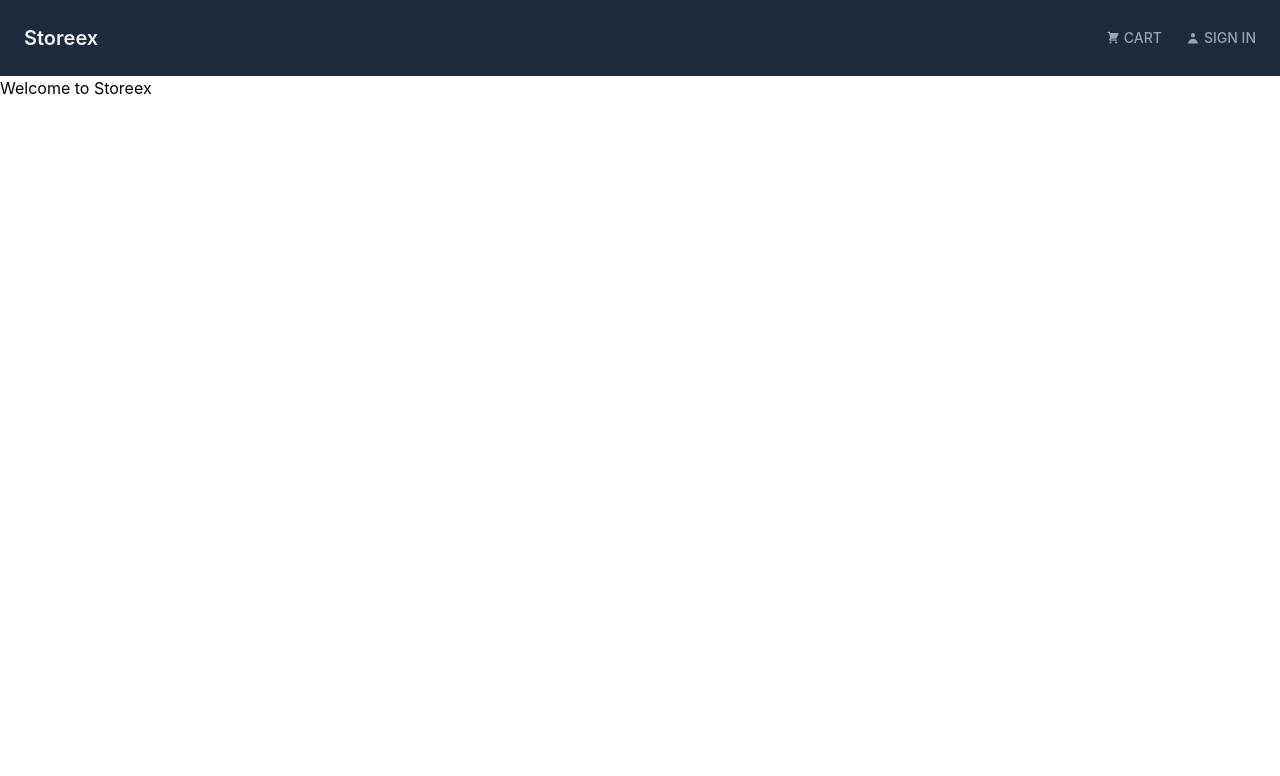
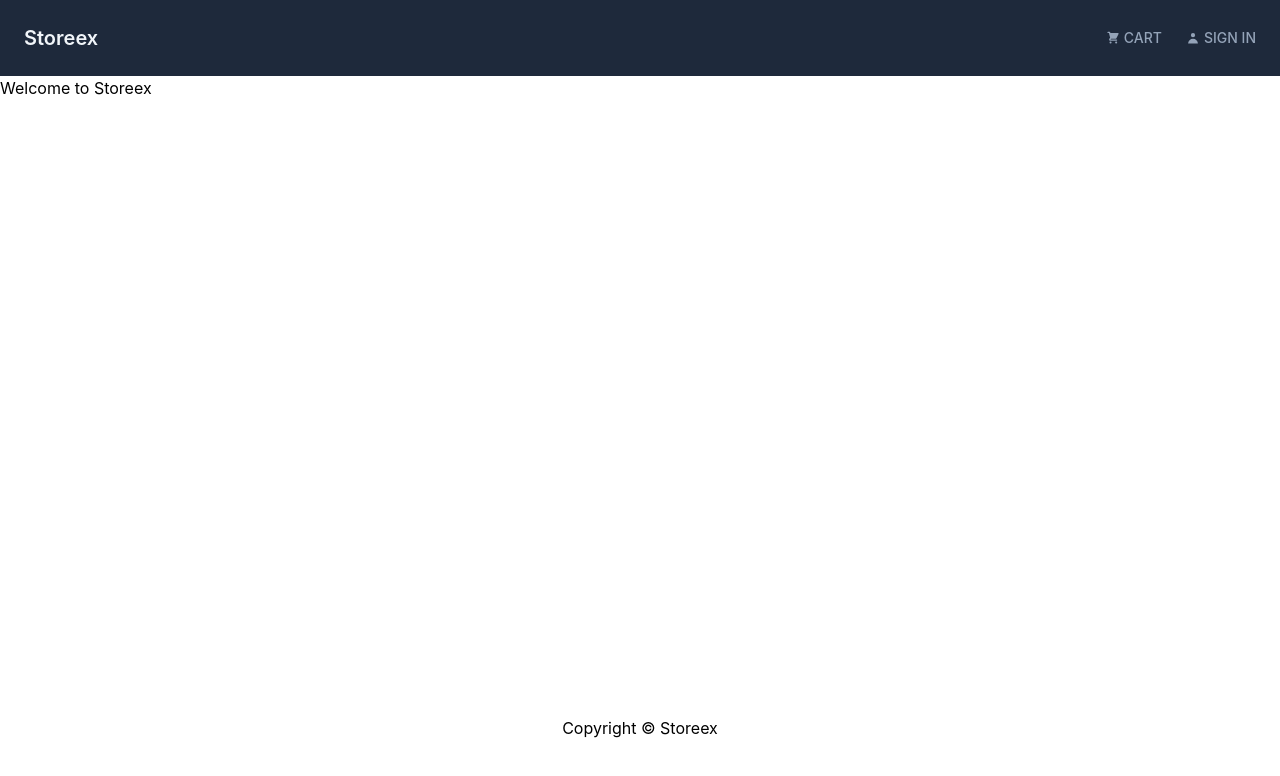
Before and after one commit to Mahmoud2227/storeex, a React (Create React App) app in the folder client/: page / in a window 1280 px wide. Shown: the top 776 px of the page. Built offline with nearby package versions, Linux system fonts and the light colour scheme; the HTML template or start-up script is replaced by a standard one.

Commit message:
Add Footer component

```diff
--- a/client/src/App.tsx
+++ b/client/src/App.tsx
@@ -1,14 +1,16 @@
 import {BrowserRouter, Route, Routes} from "react-router-dom";
+import Footer from "./components/Footer";
 import Header from "./components/Header";
 
 const App = () => {
 	return (
 		<BrowserRouter>
 			<Header />
-			<main className="container mx-auto">
+			<main className='container mx-auto min-h-[80vh]'>
 				<h1>Welcome to Storeex</h1>
 			</main>
 			<Routes></Routes>
+			<Footer />
 		</BrowserRouter>
 	);
 };
--- /dev/null
+++ b/client/src/components/Footer.tsx
@@ -0,0 +1,13 @@
+import React from "react";
+
+const Footer = () => {
+	return (
+		<footer>
+			<div className='container mx-auto'>
+				<p className="w-fit mx-auto">Copyright &copy; Storeex</p>
+			</div>
+		</footer>
+	);
+};
+
+export default Footer;
```
